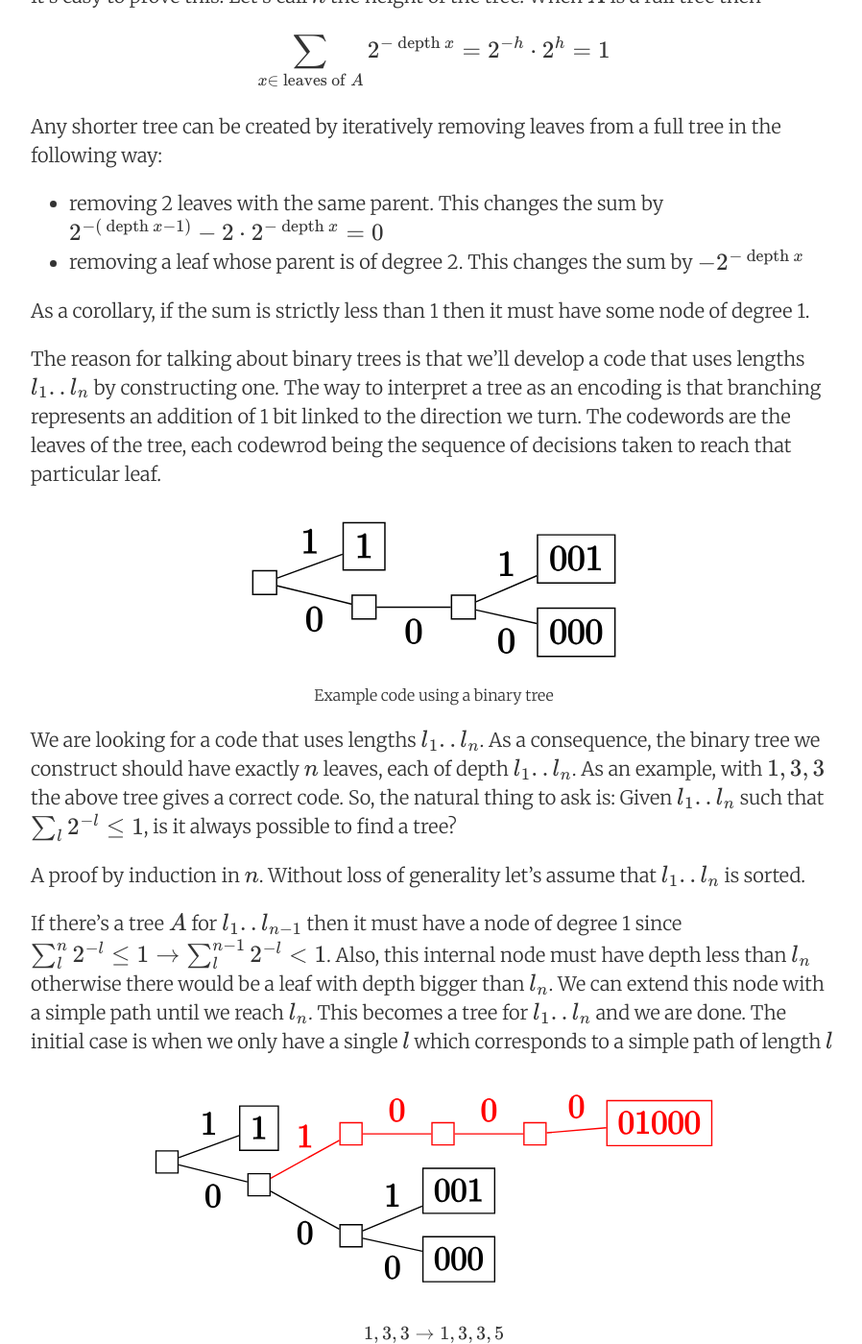
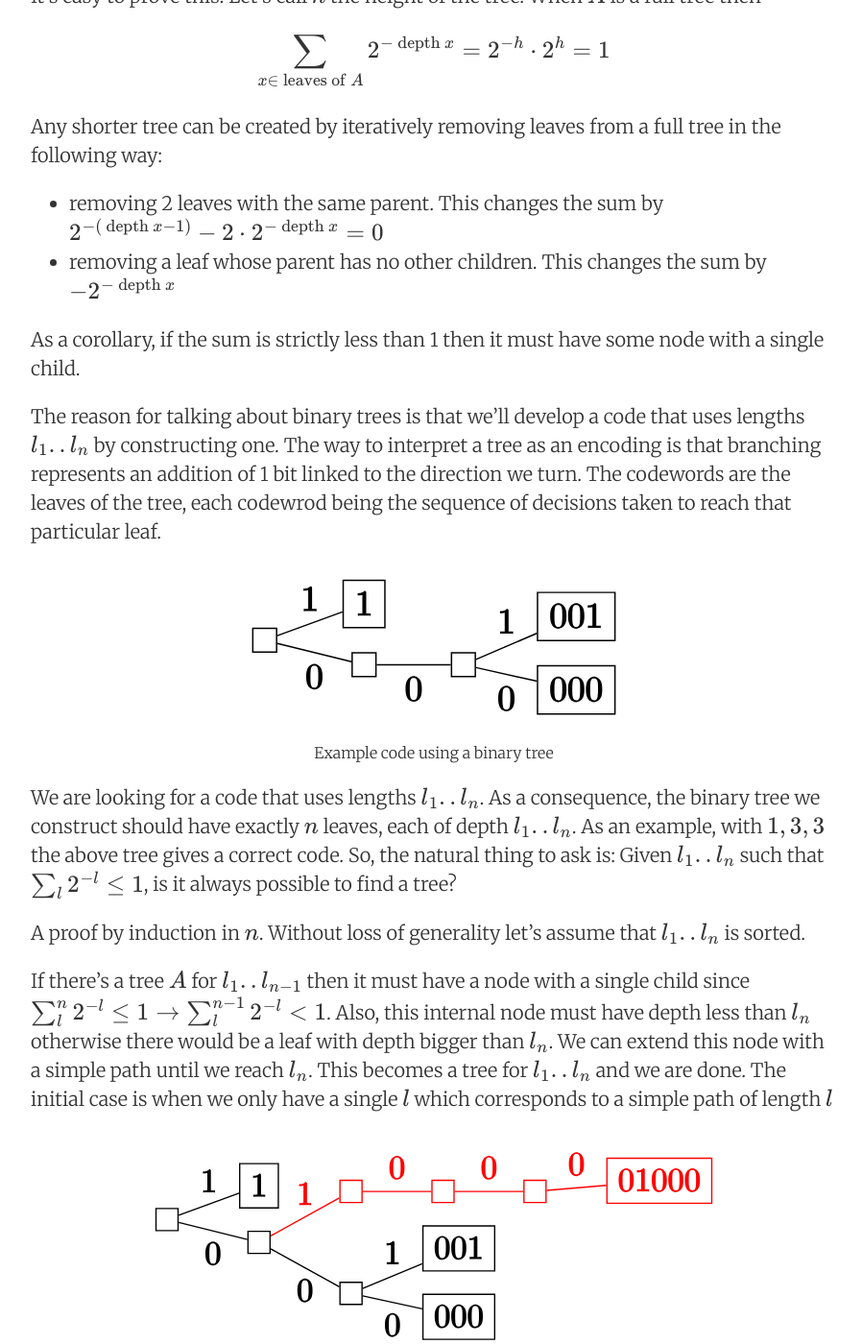
Before and after one commit to mgp123/mgp123.github.io, a Jekyll site: the page built from _posts/2021-10-5-information-theory-notes.md, in a window 1280 px wide and 1400 px high, scrolled down 13204 px. Shown: the whole window at 96% size, without its empty margins (188-1086 px from the left). Built offline with Jekyll 4.4.1, drawn with Linux system fonts in a browser that asks for light colours; nearby versions of some CDN libraries; formulas are drawn with MathJax 3; some of the changed text lies outside the part shown.

Commit message:
minor correction/rewording

```diff
--- a/_posts/2021-10-5-information-theory-notes.md
+++ b/_posts/2021-10-5-information-theory-notes.md
@@ -332,9 +332,9 @@ $$\sum_{x \in \text{ leaves of } A} 2^{-\text{ depth } x } = 2^{-h}  \cdot 2^h =
 Any shorter tree can be created by iteratively removing leaves from a full tree in the following way:
 
 - removing 2 leaves with the same parent. This changes the sum by $$2^{-(\text{ depth } x - 1)} -2 \cdot 2^{-\text{ depth } x } = 0$$
-- removing a leaf whose parent is of degree 2. This changes the sum by $$-2^{-\text{ depth } x }$$
+- removing a leaf whose parent has no other children. This changes the sum by $$-2^{-\text{ depth } x }$$
 
-As a corollary, if the sum is strictly less than 1 then it must have some node of degree 1.
+As a corollary, if the sum is strictly less than 1 then it must have some node with a single child.
 
 
 
@@ -349,7 +349,7 @@ We are looking for a code that uses lengths $$l_1..l_n$$. As a consequence, the
 
 A proof by induction in $$n$$. Without loss of generality let's assume that  $$l_1..l_n$$ is sorted.
 
- If there's a tree $$A$$ for $$l_1..l_{n-1}$$ then it must have a node of degree 1 since $$\sum_{l}^n 2^{-l} \leq 1 \rightarrow \sum_{l}^{n-1} 2^{-l}  < 1$$. Also, this internal node must have depth less than $$l_n$$ otherwise there would be a leaf with depth bigger than $$l_n$$. We can extend this node with a simple path until we reach $$l_n$$. This becomes a tree for $$l_1..l_{n}$$ and we are done. The initial case is when we only have a single $$l$$ which corresponds to a simple path of length $$l$$
+ If there's a tree $$A$$ for $$l_1..l_{n-1}$$ then it must have a node with a single child since $$\sum_{l}^n 2^{-l} \leq 1 \rightarrow \sum_{l}^{n-1} 2^{-l}  < 1$$. Also, this internal node must have depth less than $$l_n$$ otherwise there would be a leaf with depth bigger than $$l_n$$. We can extend this node with a simple path until we reach $$l_n$$. This becomes a tree for $$l_1..l_{n}$$ and we are done. The initial case is when we only have a single $$l$$ which corresponds to a simple path of length $$l$$
 
 <div align="center" class="row">
   <div class="column" style="display: inline-block;" >
@@ -368,7 +368,7 @@ This process can also be written in pseudocode. Given a sorted list of ints `ls`
   }
   <span style="color: #008000; font-weight: bold">else</span> {
     Tree recursiveTree <span style="color: #666666">=</span> codetree(ls[<span style="color: #666666">0.</span>.n<span style="color: #666666">-2</span>]);
-    Node extendable <span style="color: #666666">=</span> any node in recursiveTree of degree <span style="color: #666666">1</span>;
+    Node extendable <span style="color: #666666">=</span> any node in recursiveTree with a single child <span style="color: #666666">1</span>;
 
     <span style="color: #B00040">int</span> pathLength <span style="color: #666666">=</span> ls[n<span style="color: #666666">-1</span>] <span style="color: #666666">-</span> extendable.depth();
     extendable.add(SimplePath(pathLength));
```
